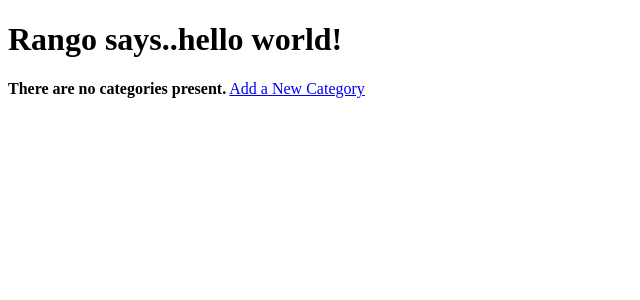
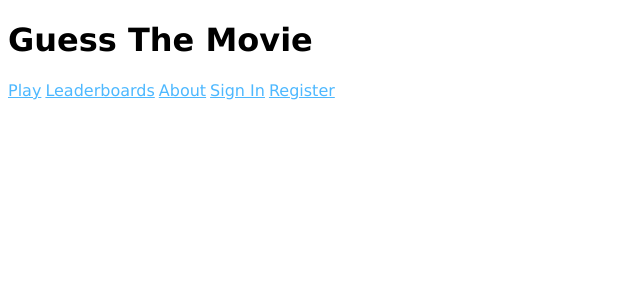
Before and after one commit to kirilhristov91/ITECH, a Django app: template ITECH/templates/Guess_The_Movie/index.html in a window 1280 px wide. Shown: the top 300 px of the page, without its empty margins (0-640 px from the left). Run offline with Django 3.2, Linux system fonts and the light colour scheme; the template is opened without the code that fills it, so the values that code supplies are empty; parts of the project's set-up code (start-up, migrations or seed data) failed here and were passed over.

Commit message:
Index updated

```diff
--- /dev/null
+++ b/ITECH/templates/Guess_The_Movie/guessthemovie.css
@@ -0,0 +1,7 @@
+a {color: #4db8ff;
+	font-family: Lucida Grande;}
+
+h1{ font-family: Lucida Grande;}
+
+#header{}
+#footer{}
--- a/ITECH/templates/Guess_The_Movie/index.html
+++ b/ITECH/templates/Guess_The_Movie/index.html
@@ -1,25 +1,19 @@
-<!DOCTYPE html>
-<html>
+<?xml version="1.0" encoding="UTF-8"?>
+<!DOCTYPE html PUBLIC"-//W3C//DTD XHTML 1.0 Strict//EN"
+        "http://www.w3.org/TR/xhtmll/DTD/xhtmll-strict.dtd">
+<html xmlns="http://www.w3.org/1999/xhtml" lang="en">
     <head>
-        <title>Rango</title>
+        <title>Guess The Movie</title>
+        <link rel="stylesheet" href="guessthemovie.css"/>
     </head>
 
     <body>
-        <h1>Rango says..hello world!</h1>
-
-
-        {% if categories %}
-            <ul>
-                {% for category in categories %}
-                <!-- Following line changed to add an HTML hyperlink -->
-                <li><a href="/rango/category/{{ category.slug }}">{{ category.name }}</a></li>
-                {% endfor %}
-            </ul>
-       {% else %}
-            <strong>There are no categories present.</strong>
-       {% endif %}
-
-        <a href="/rango/add_category/">Add a New Category</a><br />
+        <h1>Guess The Movie</h1>
+        <a href="/Guess_The_Movie/">Play</a>
+        <a href="/Guess_The_Movie/">Leaderboards</a>
+        <a href="/Guess_The_Movie/">About</a>
+        <a href="/Guess_The_Movie/login.html">Sign In</a>
+        <a href="/Guess_The_Movie/register.html">Register</a>
 
     </body>
 </html>
```
